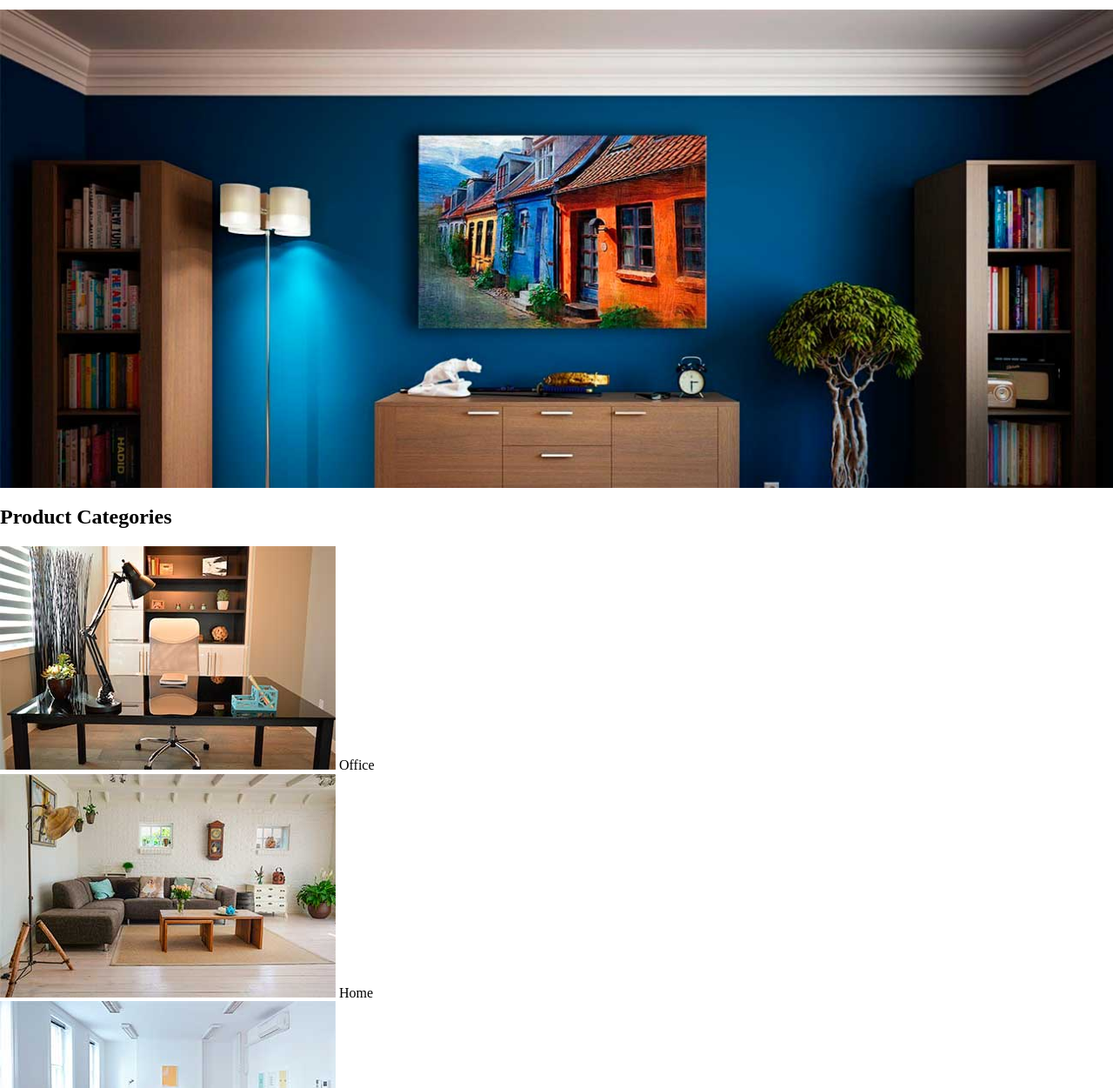
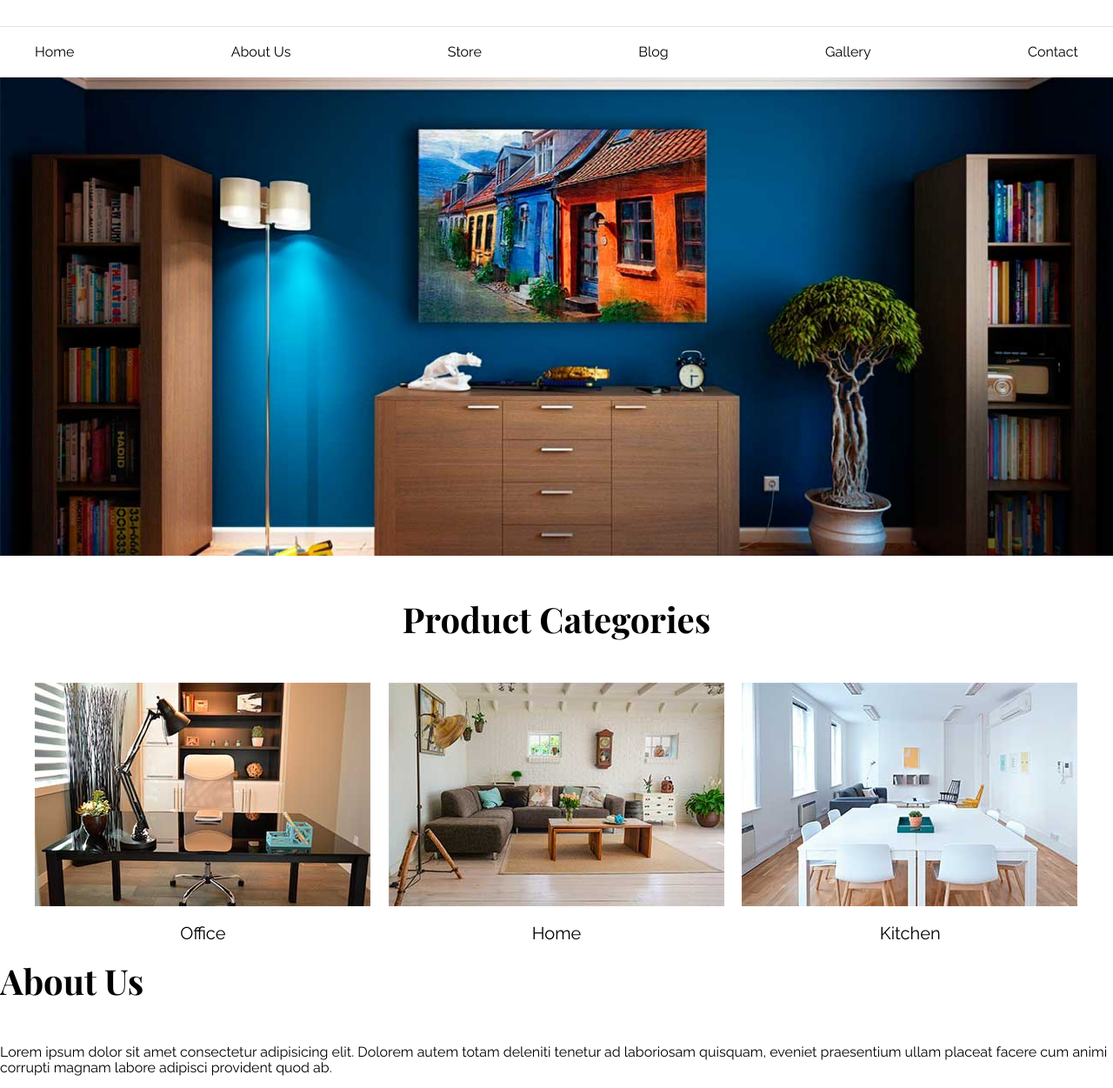
Before and after one commit to EA-Gadgeter/furniture-store, a plain HTML site: page index.html in a window 1280 px wide. Shown: the part 128-1379 px from the top of the page at 87% size. Drawn offline with nearby package versions, Linux system fonts and the light colour scheme.

Commit message:
Finished Header and Categories Section

```diff
--- a/index.html
+++ b/index.html
@@ -5,6 +5,9 @@
     <meta http-equiv="X-UA-Compatible" content="IE=edge">
     <meta name="viewport" content="width=device-width, initial-scale=1.0">
     <link rel="stylesheet" href="./styles/normalize.css">
+    <link rel="preconnect" href="https://fonts.googleapis.com">
+    <link rel="preconnect" href="https://fonts.gstatic.com" crossorigin>
+    <link href="https://fonts.googleapis.com/css2?family=Playfair+Display:wght@700&family=Raleway:wght@400;700;900&display=swap" rel="stylesheet">
     <link rel="stylesheet" href="./styles/styles.css">
     <title>Furniture Store</title>
 </head>
@@ -26,22 +29,24 @@
 
     <div class="hero-img"></div>
 
-    <section>
+    <section class="container categories">
         <h2>Product Categories</h2>
 
-        <div>
+        <div class="category-list">
+            <div class="category">
                 <img src="./img/categoria1.jpg" alt="Office Category">
                 <a href="#">Office</a>
             </div>
 
-        <div>
+            <div class="category">
                 <img src="./img/categoria2.jpg" alt="Home Category">
                 <a href="#">Home</a>
             </div>
 
-        <div>
+            <div class="category">
                 <img src="./img/categoria3.jpg" alt="Kitchen Category">
                 <a href="#">Kitchen</a>
+            </div>
         </div>
     </section>
 
@@ -163,6 +168,15 @@
         </div>
 
         <p>All Rights Maybe Reserved. Furniture Store</p>
+
+        <script>
+            function greet(name) {
+                console.log(`Hello! ${name}`)
+            }
+
+            const boton = document.querySelector("button");
+            boton.addEventListener("click", greet);
+        </script>
     </footer>
 </body>
 </html>
--- a/styles/styles.css
+++ b/styles/styles.css
@@ -3,8 +3,32 @@
         box-sizing: border-box;
     }
 
+    html {
+        font-size: 62.5%;
+    }
+
     body {
         width: 100%;
+
+        font-size: 1.6rem;
+        font-family: 'Raleway', sans-serif;
+    }
+
+    h1, h2, h3 {
+        font-family: 'Playfair Display', serif;
+        margin: 0 0 5rem;
+    }
+
+    h1 {
+        font-size: 5rem;
+    }
+
+    h2 {
+        font-size: 4rem;
+    }
+
+    h3 {
+        font-size: 3rem;
     }
 
     a {
@@ -12,8 +36,23 @@ a {
         text-decoration: none;
     }
 
+    img {
+        max-width: 100%;
+
+        /* Hace que la imagen cubra por completo de manera vertical */
+        display: block;
+    }
+
+    .container {
+        max-width: 1200px;
+
+        margin-inline: auto;
+    }
+
 /* Header */
     h1 {
+        margin: 5rem 0;
+
         text-align: center;
     }
 
@@ -21,21 +60,53 @@ h1 span {
         color:  #037BC0;
     }
 
-.container {
-    max-width: 1200px;
-    margin-inline: auto;
+    .main-nav {
+        padding: 2rem 0;
+
+        border-top: 0.1rem solid #E1E1E1;
     }
 
-.main-nav {
-    padding: 20px 0;
-
-    border-top: 1px solid #E1E1E1;
+    .main-nav .container {
+        display: flex;
+        justify-content: space-between;
     }
 
     .hero-img {
-    height: 550px;
+        height: 55rem;
 
         background-image: url("../img/principal.jpg");
         background-repeat: no-repeat;
+        background-position: center center;
         background-size: cover;
     }
+
+/* Categories */
+    .categories {
+        margin-top: 5rem;
+    }
+
+    .categories h2 {
+        text-align: center;
+    }
+
+    .category-list {
+        display: grid;
+        grid-template-columns: repeat(3, 1fr);
+        gap: 2rem;
+    }
+
+    .category a {
+        display: block;
+
+        padding: 2rem;
+
+        font-size: 2rem;
+
+        text-align: center;
+        border-bottom-right-radius: 1rem;
+    }
+
+    .category a:hover {
+        background-color: #037BC0;
+        color: #FFFFFF;
+    }
```
Lines whose indentation alone changed are shown as unchanged.
